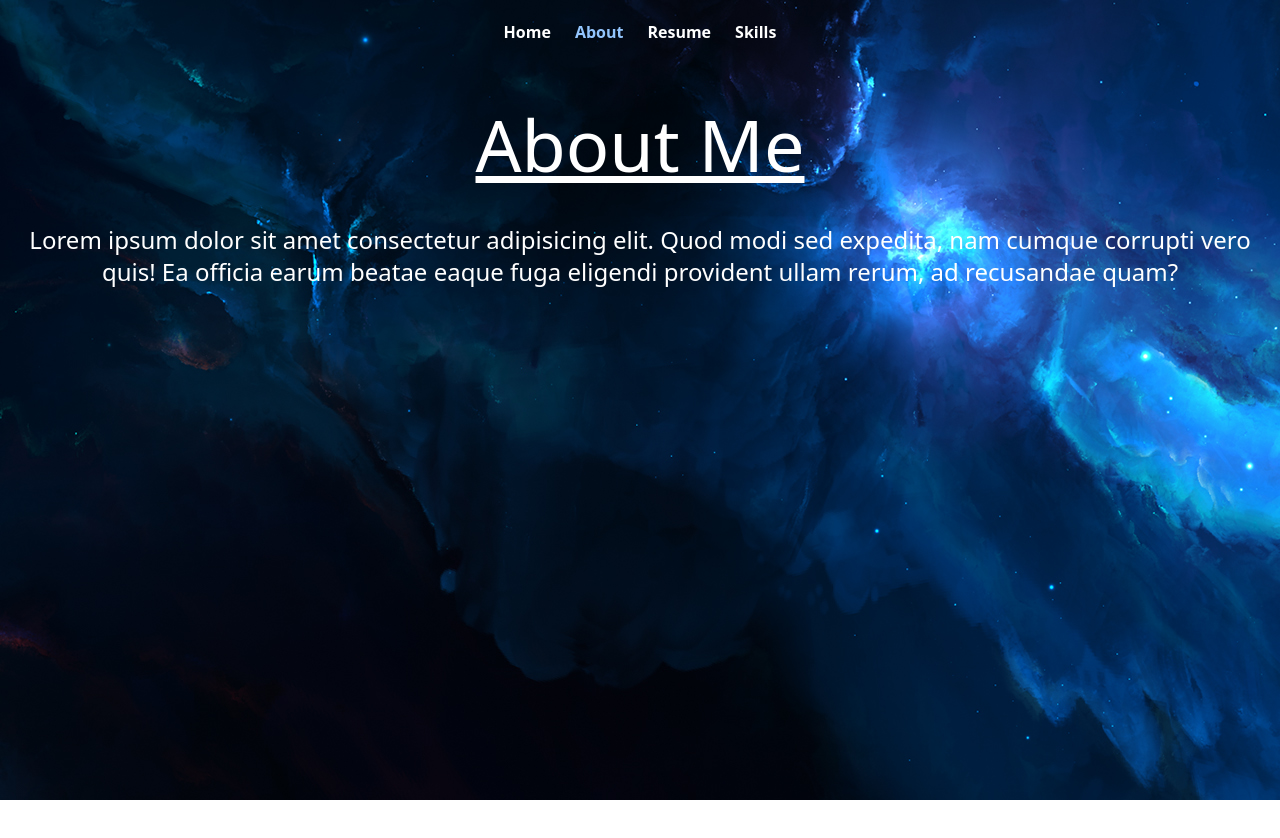
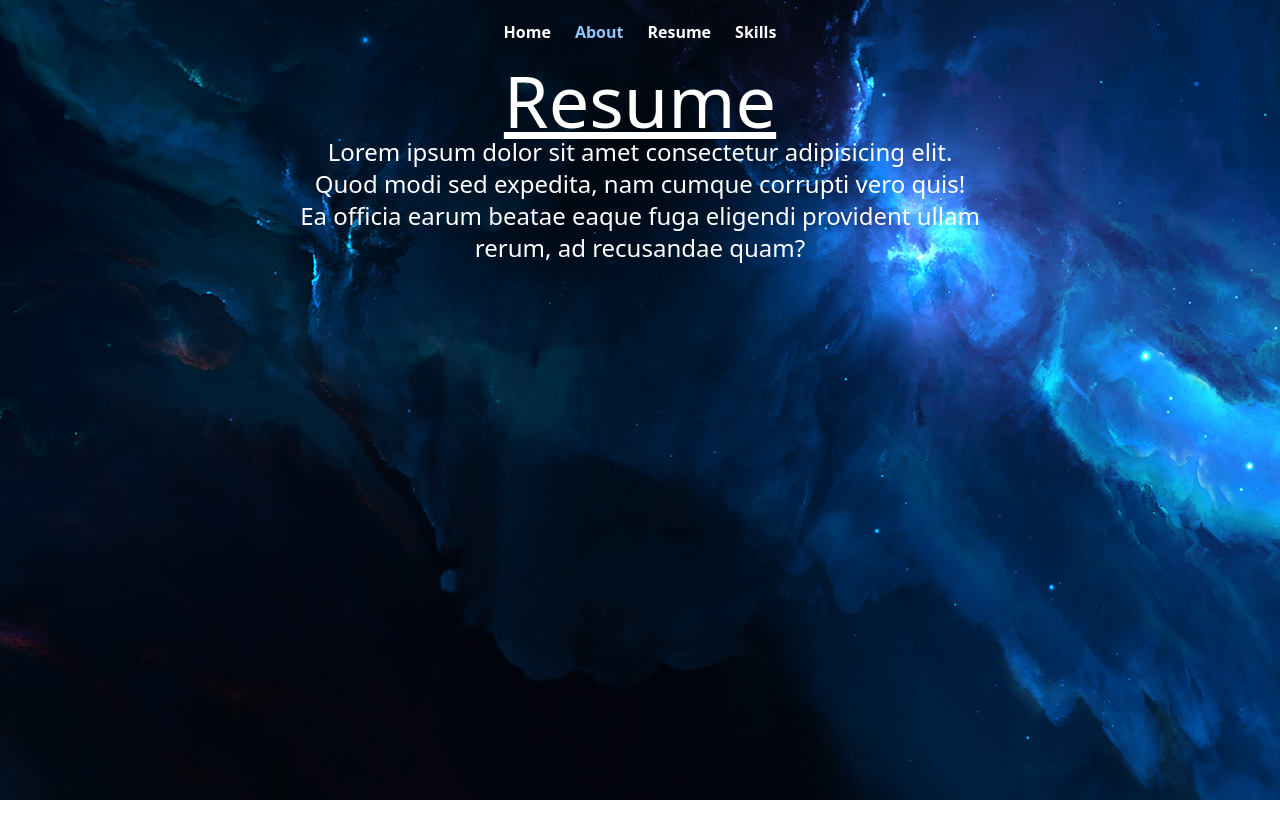
Before and after one commit to BenPVandenberg/Resume-Site, a Next.js app: page /about in a window 1280 px wide. Shown: the top 838 px of the page. Before the commit the page ends 800 px from the top, so only its background shows below. Built offline with nearby package versions, Linux system fonts and the light colour scheme.

Commit message:
shared css used

```diff
--- a/pages/about.tsx
+++ b/pages/about.tsx
@@ -1,31 +1,59 @@
+import { motion, AnimatePresence } from 'framer-motion';
 import Head from 'next/head';
 import Navbar from '../components/Navbar';
-import styles from '../styles/About.module.css';
+import sharedStyles from '../styles/shared.module.css';
 import { PATHS } from '../utilities/constants';
 
 export default function About() {
     return (
-        <div className={styles.root}>
+        <div className={sharedStyles.root}>
             <Head>
-                <title>Ben Vandenberg:About</title>
-                <meta name='description' content='A resume site' />
-                <link rel='icon' href='/favicon.ico' />
+                <title>Ben Vandenberg: About</title>
+                <meta name='description' content='About me' />
             </Head>
 
-            <main>
-                <div id='home' className={styles.home}>
-                    <Navbar links={PATHS} currentPage={'About'} />
+            <main className={sharedStyles.main}>
+                <Navbar links={PATHS} currentPage={'About'} />
 
-                    <h1 className={`${styles.text} + ${styles.title}`}>
-                        {'About Me'}
-                    </h1>
+                <div id='home' className={sharedStyles.home}>
+                    <AnimatePresence>
+                        <motion.div
+                            id='topText'
+                            className={sharedStyles.text}
+                            initial='hidden'
+                            animate='visible'
+                            exit='hidden'
+                            variants={{
+                                hidden: {
+                                    scale: 0.8,
+                                    opacity: 0,
+                                    transition: {
+                                        delay: 0.4,
+                                        duration: 2,
+                                    },
+                                },
+                                visible: {
+                                    scale: 1,
+                                    opacity: 1,
+                                    transition: {
+                                        delay: 0.4,
+                                    },
+                                },
+                            }}
+                        >
+                            <motion.h1 className={sharedStyles.title}>
+                                Resume
+                            </motion.h1>
 
-                    <p className={`${styles.text} + ${styles.description}`}>
-                        Lorem ipsum dolor sit amet consectetur adipisicing elit.
-                        Quod modi sed expedita, nam cumque corrupti vero quis!
-                        Ea officia earum beatae eaque fuga eligendi provident
-                        ullam rerum, ad recusandae quam?
-                    </p>
+                            <motion.p className={sharedStyles.description}>
+                                Lorem ipsum dolor sit amet consectetur
+                                adipisicing elit. Quod modi sed expedita, nam
+                                cumque corrupti vero quis! Ea officia earum
+                                beatae eaque fuga eligendi provident ullam
+                                rerum, ad recusandae quam?
+                            </motion.p>
+                        </motion.div>
+                    </AnimatePresence>
                 </div>
             </main>
         </div>
--- a/pages/index.tsx
+++ b/pages/index.tsx
@@ -1,25 +1,29 @@
 import { motion, AnimatePresence } from 'framer-motion';
 import Head from 'next/head';
 import Navbar from '../components/Navbar';
-import styles from '../styles/Home.module.css';
+import styles from '../styles/home.module.css';
+import sharedStyles from '../styles/shared.module.css';
 import { PATHS } from '../utilities/constants';
 
 export default function Home() {
     return (
-        <div className={styles.root}>
+        <div className={sharedStyles.root}>
             <Head>
                 <title>Ben Vandenberg</title>
-                <meta name='description' content='A resume site' />
-                <link rel='icon' href='/favicon.ico' />
+                <meta
+                    name='description'
+                    content='A site to show off my work and projects.'
+                />
             </Head>
 
-            <main>
-                <div id='home' className={styles.home}>
-                    <Navbar links={PATHS} currentPage={'Home'} />
+            <main className={sharedStyles.main}>
+                <Navbar links={PATHS} currentPage={'Home'} />
+
+                <div id='home' className={sharedStyles.home}>
                     <AnimatePresence>
                         <motion.div
                             id='topText'
-                            className={styles.text}
+                            className={`${sharedStyles.text} ${styles.text}`}
                             initial='hidden'
                             animate='visible'
                             exit='hidden'
@@ -45,12 +49,10 @@ export default function Home() {
                                 {"I'm Ben Vandenberg."}
                             </motion.h1>
 
-                            <motion.p className={styles.description}>
-                                Lorem ipsum dolor sit amet consectetur
-                                adipisicing elit. Quod modi sed expedita, nam
-                                cumque corrupti vero quis! Ea officia earum
-                                beatae eaque fuga eligendi provident ullam
-                                rerum, ad recusandae quam?
+                            <motion.p className={sharedStyles.description}>
+                                {
+                                    "I'm a Ottawa based software developer creating a variety of web, desktop, and cli apps. I have a strong intrest in computer and internet security."
+                                }
                             </motion.p>
                         </motion.div>
                     </AnimatePresence>
--- a/styles/About.module.css
+++ /dev/null
@@ -1,23 +0,0 @@
-.root {
-    @apply text-white;
-}
-
-.home {
-    background: url('../public/background.jpg') top center;
-    @apply h-screen;
-}
-
-.text {
-    @apply justify-center text-center;
-}
-
-.title {
-    @apply text-7xl;
-    @apply h-1/5;
-    @apply flex flex-col;
-    @apply underline;
-}
-
-.description {
-    @apply text-2xl;
-}
--- a/styles/Home.module.css
+++ b/styles/Home.module.css
@@ -1,22 +1,10 @@
-.root {
-    @apply text-white;
-}
-
-.home {
-    background: url('../public/background.jpg') top center;
-    @apply h-screen;
-}
-
 .text {
     @apply flex flex-col;
+    @apply justify-center;
     @apply h-3/5;
-    @apply justify-center text-center;
 }
 
 .title {
-    @apply text-7xl pb-6;
+    @apply text-7xl;
+    @apply pb-6;
 }
-
-.description {
-    @apply text-2xl;
-}
--- /dev/null
+++ b/styles/shared.module.css
@@ -0,0 +1,31 @@
+.root {
+    @apply text-white;
+    background: url('../public/background.jpg') top center;
+    @apply h-screen;
+}
+
+.main {
+    @apply h-full;
+}
+
+.home {
+    @apply h-full;
+}
+
+.text {
+    @apply text-center;
+    @apply mx-auto;
+    @apply w-4/5;
+}
+
+.title {
+    @apply text-7xl;
+    @apply h-1/5;
+    @apply underline;
+}
+
+.description {
+    @apply text-2xl;
+    @apply w-4/6;
+    @apply mx-auto;
+}
```
